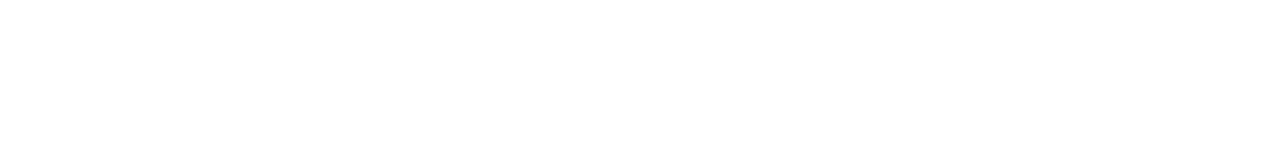
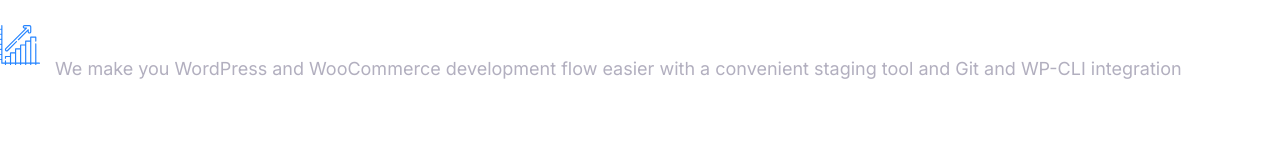
Before and after one commit to SerzhLe/MoshifySerg, a plain HTML site: page index.html in a window 1280 px wide. Drawn offline with Linux system fonts and the light colour scheme.

Commit message:
Build media object component.

```diff
--- a/css/styles.css
+++ b/css/styles.css
@@ -384,3 +384,35 @@
     font-size: 1.7rem;
   }
 }
+
+
+/* Media objects */
+.media-object {
+  display: flex;
+}
+
+.media__body h3 {
+  color: #fff;
+  font-size: 2.5rem;
+}
+
+.media__body p {
+  font-size: 1.8rem;
+}
+
+.media__icon {
+  fill: var(--color-primary);
+  margin-top: 3.5rem;
+  margin-right: 1.5rem;
+}
+
+@media screen and (min-width:1024px) {
+  .media__body h3,
+  .media__body p {
+    font-size: 1.8rem;
+  }
+
+  .media__icon {
+    margin-top: 2.5rem;
+  }
+}
--- a/index.html
+++ b/index.html
@@ -15,5 +15,20 @@
     <link rel="stylesheet" href="css/normalize.css" />
     <link rel="stylesheet" href="css/styles.css" />
   </head>
-  <body></body>
+  <body>
+    <div class="media-object">
+      <div class="media__icon">
+        <svg class="icon">
+          <use xlink:href="images/sprite.svg#growth"></use>
+        </svg>
+      </div>
+      <div class="media__body">
+        <h3>Staging, Git and WP-CLI</h3>
+        <p>
+          We make you WordPress and WooCommerce development flow easier with a
+          convenient staging tool and Git and WP-CLI integration
+        </p>
+      </div>
+    </div>
+  </body>
 </html>
```
